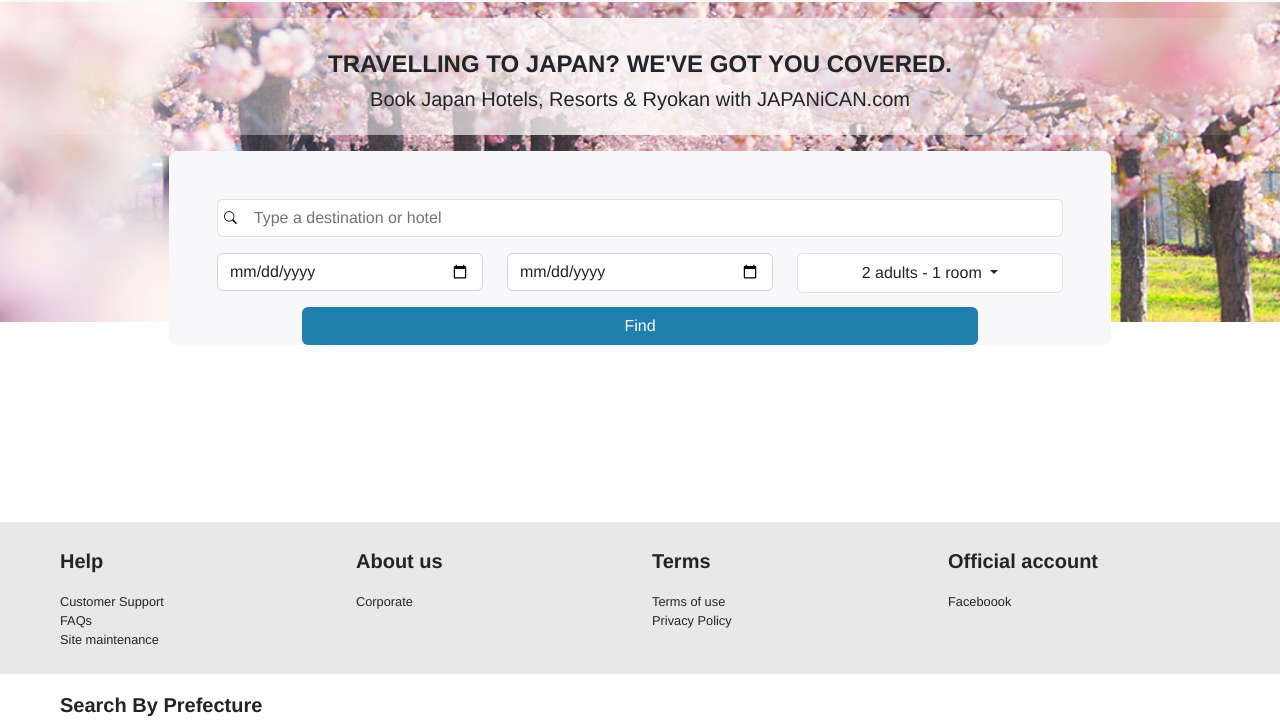
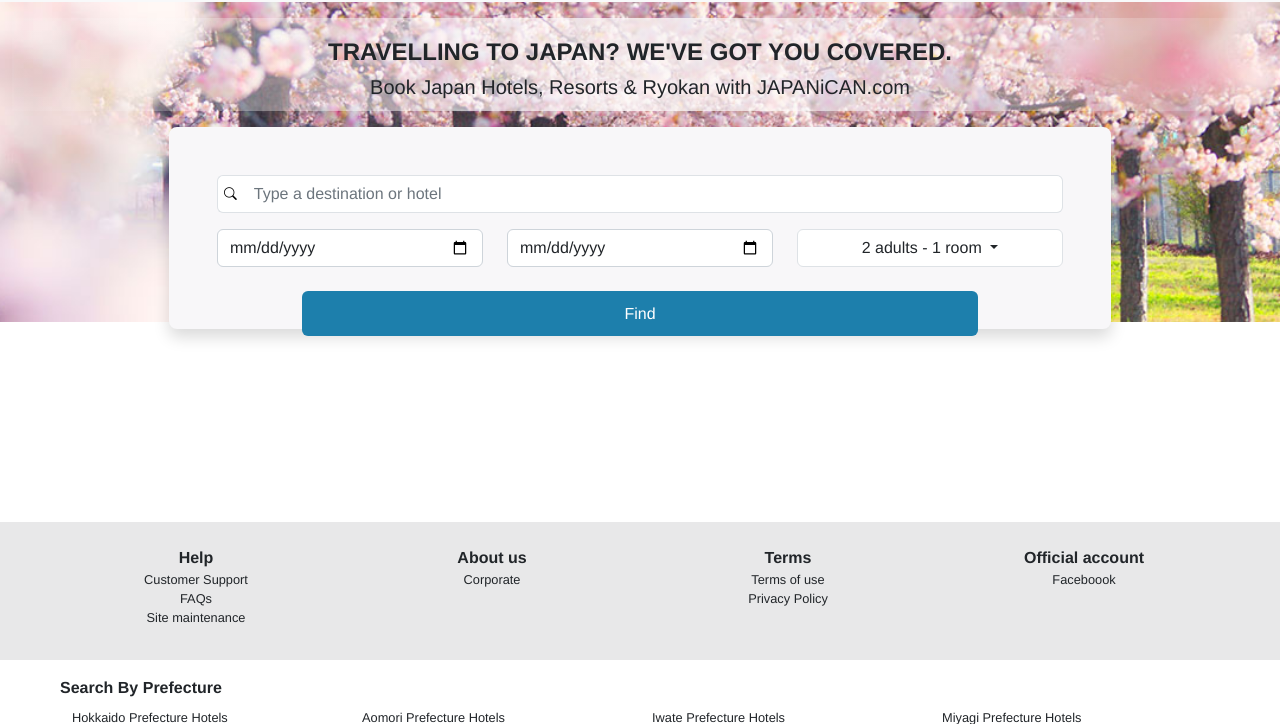
Before and after one commit to mendechris/japanican, a plain HTML site: page index.html in a window 1280 px wide. Shown: the part 60-784 px from the top of the page. Drawn offline with nearby package versions, Linux system fonts and the light colour scheme.

Commit message:
Formatting changes

```diff
--- a/hotel-info.js
+++ b/hotel-info.js
@@ -1,4 +1,4 @@
-const test = document.getElementById('demo');
+const test = document.getElementById('occupants');
 let room = 1;
 let ppl = 2;
 let child = 0;
--- a/index.html
+++ b/index.html
@@ -11,8 +11,10 @@
   <link rel="stylesheet" href="style.css">
 </head>
 <body>
+
+<!--Navigation Bar -->
 <nav class="navbar navbar-expand-lg bg-light">
-  <div class="container-fluid">
+  <div class="container-fluid px-3">
     <a class="navbar-brand ps-3" href="#"><img src="color-default.svg" alt="" width="210px"></a>
     <button class="navbar-toggler" type="button" data-bs-toggle="collapse" data-bs-target="#navbarSupportedContent"  >
       <span class="navbar-toggler-icon"></span>
@@ -20,10 +22,10 @@
     <div class="collapse navbar-collapse" id="navbarSupportedContent">
       <ul class="navbar-nav me-auto mb-2 mb-lg-0 ">
         <li class="nav-item">
-          <a class="nav-link active tiny" href="#">Hotels & Ryokan</a>
+          <a class="nav-link active fs-6" href="#">Hotels & Ryokan</a>
         </li>
         <li class="nav-item">
-          <a class="nav-link active tiny " href="#">Coupons</a>
+          <a class="nav-link active fs-6" href="#">Coupons</a>
         </li>
 
       </ul>
@@ -71,16 +73,22 @@
   </div>
 </nav>
 
+<!-- Main form -->
 <div class="container-fluid flow-bg form">
+  <!-- Header -->
   <div class="form-head text-center py-3">
-    <div class="form-bg py-3"><H4 class="mt-3"><strong>TRAVELLING TO JAPAN? WE'VE GOT YOU COVERED.</strong></H4>
+    <div class="head-bg py-1"><H4 class="mt-3"><strong>TRAVELLING TO JAPAN? WE'VE GOT YOU COVERED.</strong></H4>
       <p class="h5">Book Japan Hotels, Resorts & Ryokan with JAPANiCAN.com
       </p></div>
   </div>
-  <div class="form-field w-75 mx-auto px-5 flex-row align-items-center rounded-3" >
+  <!-- Form -->
+  <div class="form-field w-75 mx-auto px-5 flex-row align-items-center rounded-3 shadow" >
+    <!-- Search Form-->
     <div class="row py-1`">
       <div class="col pt-5">
+
         <div class="input-group">
+          <!--Add Search Icon Before Text Field-->
           <span class="input-group-append">
             <button class="rounded-start bg-white border-end-0 border h-100 " type="button">
               <i class="bi bi-search"></i>
@@ -91,34 +99,38 @@
     </div>
 
     <div class="row pt-3">
-      <div class="col-lg-4 col-md-6 pb-2">
-        <div class="d-md-none">Check-in</div>
+      <!-- Check-In Date -->
+      <div class="col-xl-4 col-lg-6 pb-auto">
+        <div class="d-lg-none">Check-in</div>
         <input type="date" class="form-control">
       </div>
-      <div class="col-lg-4 col-md-6 pb-2">
-        <div class="d-md-none">Check-out</div>
+      <!-- Check-out Date -->
+      <div class="col-xl-4 col-lg-6 pb-2">
+        <div class="d-lg-none">Check-out</div>
         <input type="date" class="form-control">
       </div>
-      <div class="col-lg-4 col-md-12">
-        <div class="accordion">
-          <div class="accordion-item text-center">
-            <button class="btn collapsed dropdown-toggle fs-6" type="button" data-bs-toggle="collapse" data-bs-target="#collapse" id="demo">
+
+      <!-- # of Rooms & Occupants -->
+      <div class="col-xl-4 col-lg-12">
+        <div class="">
+          <button class="btn dropdown-toggle bg-white w-100 border rounded-2" type="button" data-bs-toggle="dropdown" data-bs-auto-close="outside" aria-expanded="false" id="occupants">
             2 adults - 1 room
           </button>
-            <div id="collapse" class="accordion-collapse collapse" data-bs-parent="#accordionExample">
+          <div class="dropdown-menu">
             <div class="px-5 py-1 fs-7">
-                <div class="dropdown-item py-0">
+              <!-- remove/add adults -->
+              <div class="dropdown-item py-1">
                 <button  class="btn py-0 my-0" type="button" onclick="remPpl()">-</button>
                 Adult
                 <button  class="btn py-0 my-0" type="button" onclick="addPpl()">+</button>
               </div>
-
-                <div class="dropdown-item py-0 my-0">
+              <!-- remove/add kids -->
+              <div class="dropdown-item py-1 my-1">
                 <button  class="btn py-0 my-0" type="button" onclick="remCh()">-</button>
                 Child
                 <button  class="btn py-0 my-0" type="button" onclick="addCh()">+</button>
               </div>
-
+              <!-- remove/add rooms -->
               <div class="dropdown-item ">
                 <button  class="btn py-0 my-0" type="button" onclick="remRm()">-</button>
                 Room
@@ -129,8 +141,7 @@
         </div>
       </div>
     </div>
-    </div>
-    <div class="row text-center pt-2">
+    <div class="row text-center pt-3">
       <div class="col">
         <button type="submit" class="btn find">Find</button>
       </div>
@@ -139,33 +150,35 @@
 
 </div>
 
-
+<!-- Site Navigation -->
 <div class="container-fluid">
-  <div class="row py-4 px-5" id="site-nav">
-    <div class="col">
-      <p class="fs-5 fw-bold">Help</p>
+  <div class="row py-4 px-5 text-center" id="site-nav">
+    <div class="col-md-3 col-sm-6">
+      <p class="fs-6 fw-bold mb-0">Help</p>
       <p class="py-0 my-0"><a class="link-dark links text-decoration-none" href="#">Customer Support</a></p>
       <p class="py-0 my-0"><a class="link-dark links text-decoration-none" href="#">FAQs</a></p>
-      <p class="py-0 my-0"><a class="link-dark links text-decoration-none" href="#">Site maintenance</a></p>
+      <p class="py-0 mb-2"><a class="link-dark links text-decoration-none" href="#">Site maintenance</a></p>
     </div>
-    <div class="col">
-      <p class="fs-5 fw-bold">About us</p>
-      <p class="py-0 my-0"><a class="link-dark links text-decoration-none" href="#">Corporate</a></p>
+    <div class="col-md-3 col-sm-6">
+      <p class="fs-6 fw-bold mb-0">About us</p>
+      <p class="py-0 mb-2"><a class="link-dark links text-decoration-none" href="#">Corporate</a></p>
     </div>
-    <div class="col">
-      <p class="fs-5 fw-bold">Terms</p>
+    <div class="col-md-3 col-sm-6">
+      <p class="fs-6 fw-bold mb-0">Terms</p>
       <p class="py-0 my-0"><a class="link-dark links text-decoration-none" href="#">Terms of use</a></p>
-      <p class="py-0 my-0"><a class="link-dark links text-decoration-none" href="#">Privacy Policy</a></p>
+      <p class="py-0 mb-2"><a class="link-dark links text-decoration-none" href="#">Privacy Policy</a></p>
     </div>
-    <div class="col">
-      <p class="fs-5 fw-bold">Official account</p>
-      <p class="py-0 my-0"><a class="link-dark links text-decoration-none" href="#">Faceboook</a></p>
+    <div class="col-md-3 col-sm-6">
+      <p class="fs-6 fw-bold mb-0">Official account</p>
+      <p class="py-0 mb-2"><a class="link-dark links text-decoration-none" href="#">Faceboook</a></p>
     </div>
   </div>
 </div>
+<!-- Hotels by Prefecture -->
 <div class="px-5" id="prefectures">
+  <!-- Four-column list of prefectures only visible on large screens-->
   <div class="container-fluid my-3 d-none d-lg-block ">
-    <p class="fs-5 fw-bold mt-3 mb-2">Search By Prefecture</p>
+    <p class="fs-6 fw-bold mt-3 mb-2">Search By Prefecture</p>
     <div class="row" >
       <div class="col">
         <div class="row justify-content-center mx-auto mh-50">
@@ -226,11 +239,12 @@
       </div>
     </div>
   </div>
+  <!-- Dropdown list of prefectures only visible on smaller screens -->
   <div class="container-fluid my-3 d-lg-none text-center">
     <p class="fs-5 fw-bold mt-3 mb-2">Search by Prefecture</p>
     <div class="dropdown ">
       <a class="btn dropdown-toggle rounded-2 border groups" href="#" role="button" data-bs-toggle="dropdown" >
-        Northern
+        Group 1
       </a>
       <ul class="dropdown-menu" >
         <li class="links py-0 my-0 px-3"><a href="#" class="link-dark text-decoration-none">Hokkaido Prefecture Hotels</a></li>
@@ -295,7 +309,9 @@
     </div>
   </div>
 </div>
+<!-- Hotels by City -->
 <div class="px-5" id="cities">
+  <!-- Four-column list of cities only visible on large screens-->
   <div class="container-fluid my-3 d-none d-lg-block ">
     <p class="fs-5 fw-bold mt-3 mb-2">Top Cities to Visit</p>
     <div class="row" >
@@ -363,6 +379,7 @@
       </div>
     </div>
   </div>
+  <!-- Dropdown list of prefectures only visible on smaller screens -->
   <div class="container-fluid my-3 d-lg-none text-center">
     <p class="fs-5 fw-bold mt-3 mb-2">Top Cities to Visit</p>
     <div class="dropdown ">
@@ -437,6 +454,7 @@
   </div>
 </div>
 
+<!-- Miscellaneous -->
 <div class="px-5" id="new">
   <div class="container-fluid my-3 d-none d-lg-block">
     <p class="fs-5 fw-bold mt-3 mb-2">Newly Opened Hotels</p>
@@ -459,11 +477,13 @@
   </div>
 </div>
 
+<!-- Footer -->
 <footer class="footer mt-auto py-3 text-center foot">
   <div class="container">
     <p>© JTB Corp. All rights reserved.</p>
     <p class="tiny">as-pc-3g-acm-web-user-7bb678dc99-flhw7</p></div>
 </footer>
+<!-- Functions for hotel room/occupancy -->
 <script src="hotel-info.js">
 </script>
 </body>
--- a/style.css
+++ b/style.css
@@ -8,27 +8,14 @@
 .emblue {
   color: rgb(29,127, 172);
 }
-.booking {
-  background-color: #F8F7F9;
-  width: 80%;
-  height: 86%;
-}
-
-
 
 .form-field {
   background-color: #F8F7F9;
 }
 
-.formdrop, .formdrop:hover {
-  background-color: white;
-}
-
-
 .foot {
   background-color: #2A292D;
   color: white;
-
 }
 
 body, .tiny {
@@ -45,10 +32,11 @@
   background-color: rgb(29,127, 172);
   color: white;
   width: 80%;
+  height: 120%
 }
 
-.form-bg {
-  background: linear-gradient(90deg, rgba(255,255,255,5%) 0%, rgba(252,249,249,90%) 50%, rgba(255,255,255,5%) 100%);
+.head-bg {
+  background: linear-gradient(90deg, rgba(255,255,255,5%) 0%, rgba(252,249,249,80%) 50%, rgba(255,255,255,5%) 100%);
 }
 #site-nav {
   background-color: #E8E8E9;
```
Lines whose indentation alone changed are shown as unchanged.
